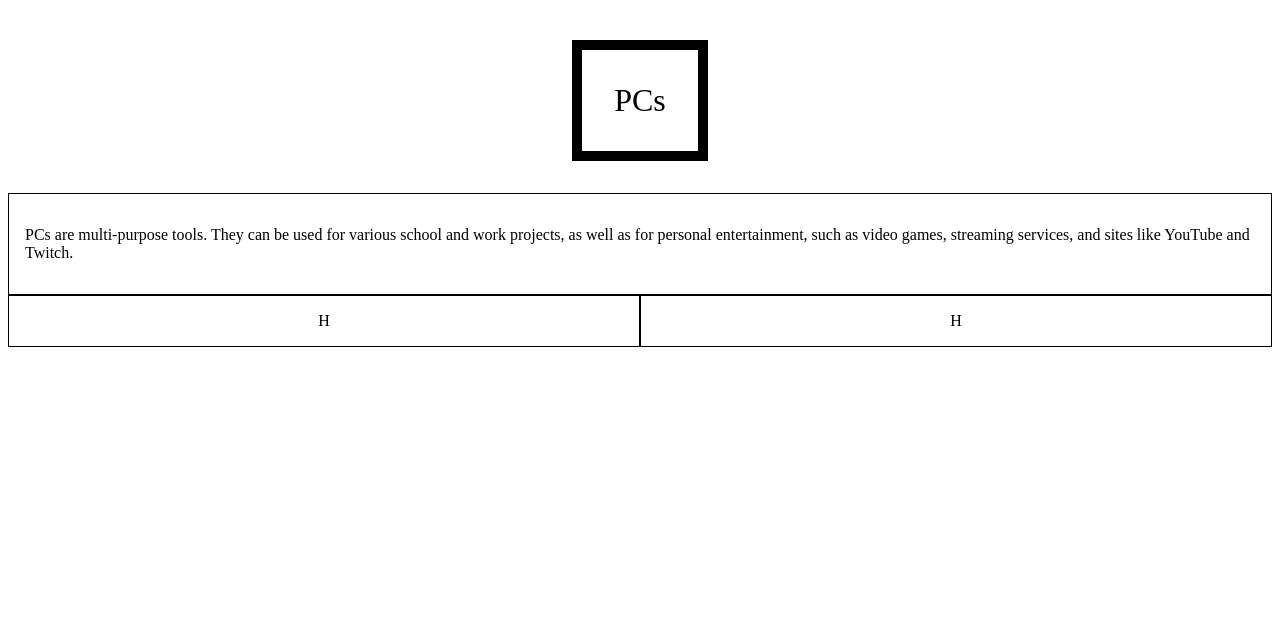
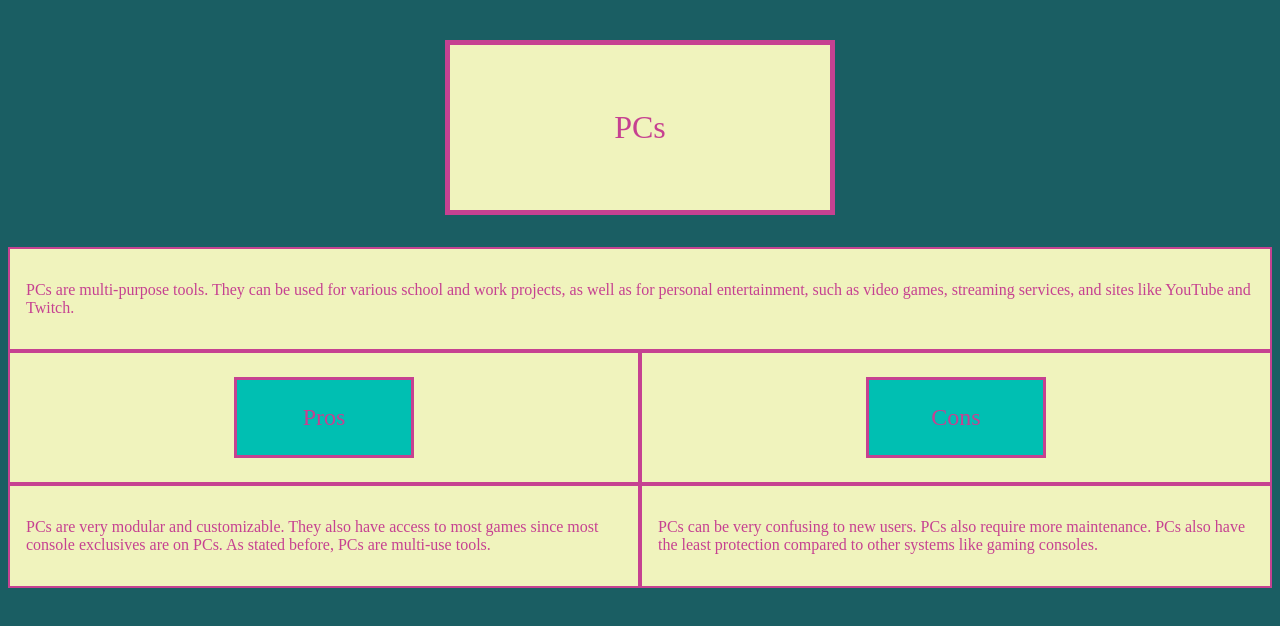
Before and after one commit to DudeBroGuy/Porduct-page, a plain HTML site: page index.html in a window 1280 px wide. Drawn offline with Linux system fonts and the light colour scheme.

Commit message:
Added color and descriptions.

```diff
--- a/index.html
+++ b/index.html
@@ -15,11 +15,19 @@
             <p>PCs are multi-purpose tools. They can be used for various school and work projects, as well as for personal entertainment, such as video games, streaming services, and sites like YouTube and Twitch.</p>
         </div>
         <div Id="wrapper1">
+            <div class="headboxdefault">
+                <p>Pros</p>
+            </div>
+            <div class="headboxdefault">
+                <p>Cons</p>
+            </div>
+        </div>
+        <div Id="wrapper2">
             <div class="boxdefault">
-                <p>H</p>
+                <p>PCs are very modular and customizable. They also have access to most games since most console exclusives are on PCs. As stated before, PCs are multi-use tools.</p>
             </div>
             <div class="boxdefault">
-                <p>H</p>
+                <p>PCs can be very confusing to new users. PCs also require more maintenance. PCs also have the least protection compared to other systems like gaming consoles.</p>
             </div>
         </div>
     </main>
--- a/style.css
+++ b/style.css
@@ -12,27 +12,62 @@
 }
 
 #hibox {
-    border: 10px solid black;
+    border: 5px solid var(--color-mulberry);
     display: flex;
     font-size: xx-large;
     justify-content: center;
-    padding: 1em;
-    max-width: fit-content;
+    padding: 2em;
+    width: 20%;
+    min-width: fit-content;
+    background-color: var(--color-cream);
+    color: var(--color-mulberry);
 }
 
 #lobox {
-    border: 1px solid black;
+    border: 2px solid var(--color-mulberry);
     padding: 1em;
+    background-color: var(--color-cream);
+    color: var(--color-mulberry);
 }
 
 .boxdefault {
-    border: 1px solid black;
+    border: 2px solid var(--color-mulberry);
     width: 100%;
     display: flex;
-    justify-content: center;
+    padding: 1em;
+    background-color: var(--color-cream);
+    color: var(--color-mulberry);
+}
+
+#wrapper2 {
+    display: flex;
+    flex: 1 1 0;
 }
 
 #wrapper1 {
     display: flex;
     flex: 1 1 0;
 }
+
+.headboxdefault {
+    border: 2px solid var(--color-mulberry);
+    width: 100%;
+    display: flex;
+    justify-content: center;
+    font-size:x-large;
+    background-color: var(--color-cream);
+}
+
+.headboxdefault > p {
+    border: 3px solid var(--color-mulberry);
+    padding: 1em;
+    width: 20%;
+    justify-content: center;
+    display: flex;
+    background-color: var(--color-light-sea-green);
+    color: var(--color-mulberry);
+}
+
+body {
+    background-color: var(--color-caribbean-current);
+}
```
